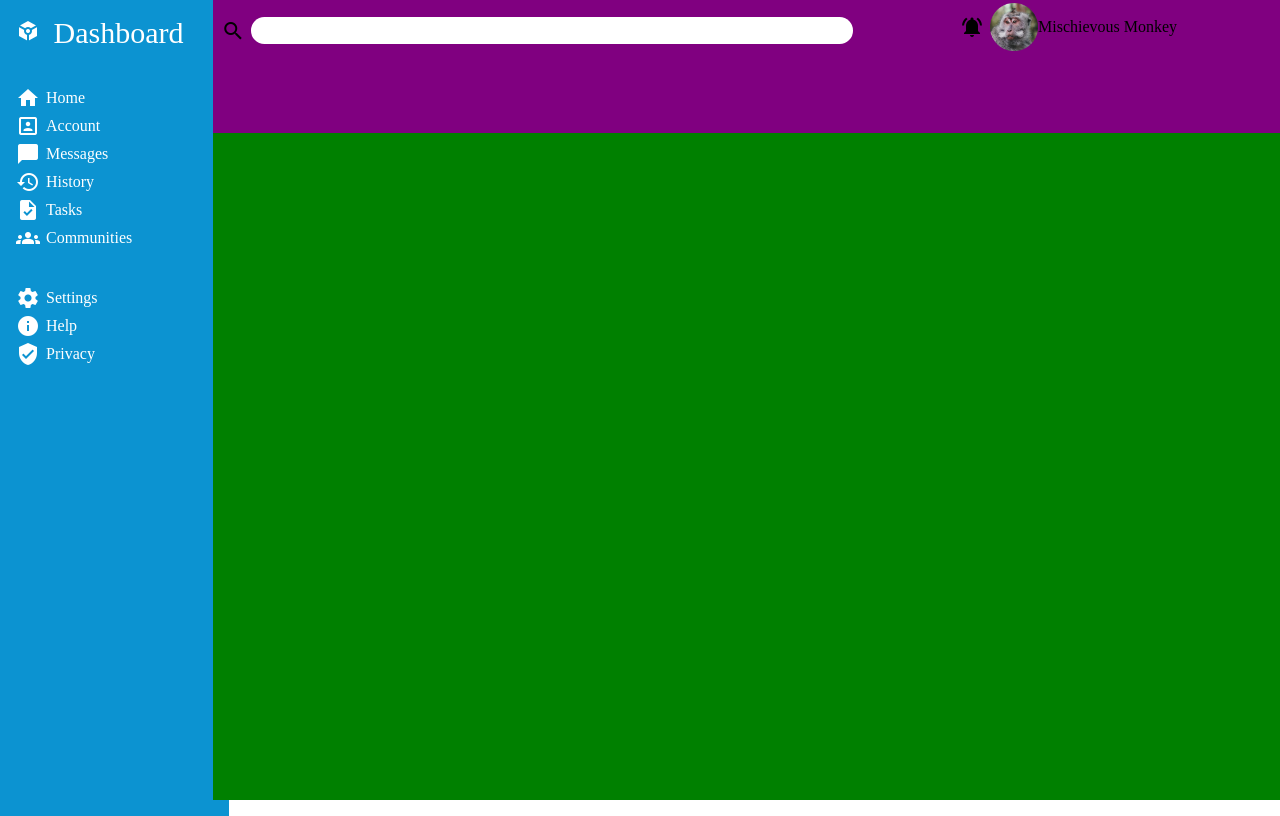
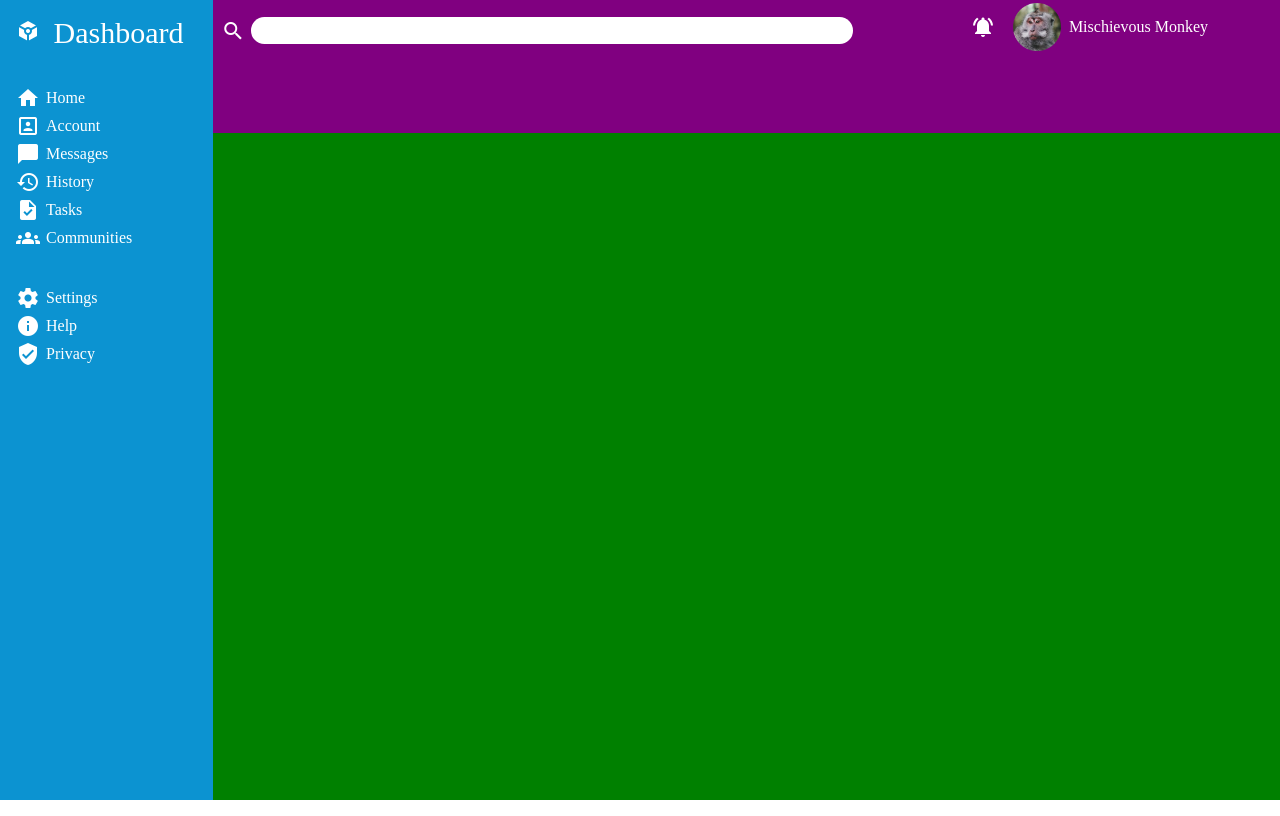
Before and after one commit to Roibeirt/admin-dashboard, a plain HTML site: page index.html in a window 1280 px wide. Drawn offline with Linux system fonts and the light colour scheme.

Commit message:
fixed sidebar padding causing overflow (box-sizing:border-box;)

```diff
--- a/style.css
+++ b/style.css
@@ -9,7 +9,7 @@ body{
     display: grid;
     grid-template-columns: minmax(186px, .8fr) repeat(4, 1fr);
     grid-template-rows: minmax(100px, .8fr) repeat(4, 1fr);
-    min-height: 100vh;
+    height: 100vh;
 }
 
 #sidebar{
@@ -64,6 +64,10 @@ body{
 #sidebar{
     display: flex;
     flex-direction: column;
+
+    box-sizing: border-box;
+    padding-left: 1em;
+    padding-top: 1em;
 }
 
 #tabs{
@@ -98,15 +102,17 @@ body{
 #alert-profile{
     display: flex;
     align-items: center;
+    margin-left: auto;
+    padding-right: 20%;
+}
+
+#alert-profile > *{
+    padding-right: .5em;
 }
 
 
+
 /*Content Styling*/
-
-#sidebar{
-    padding-left: 1em;
-    padding-top: 1em;
-}
 
 #logo{
     font-size: 30px;
@@ -117,11 +123,19 @@ body{
 }
 
 #search-bar{
-
     border: 0;
     border-radius: 1em;
+    padding-left: 1em;
+}
 
+#search-tab{
+    color: white;
 }
+
+#alert-profile{
+    color: white;
+}
+
 #alert-profile img{
     width: 3em;
 }
```
